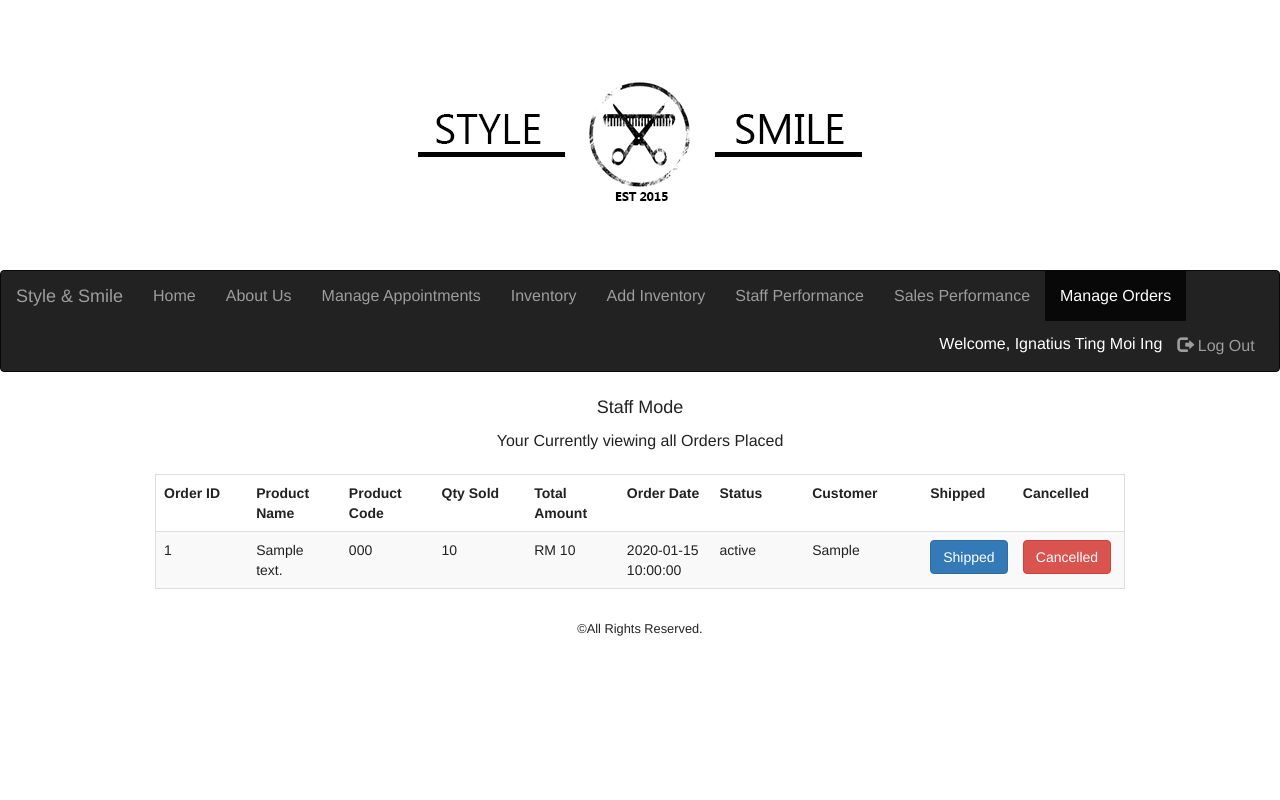
After one commit to gohnigel/DevelopmentProject2, a PHP site: page /manageorders.php in a window 1280 px wide. The commit adds this page. Run offline with PHP 8.4, Linux system fonts and the light colour scheme; a user stored in the database is signed in; tables that the repository leaves empty hold one stand-in row (values such as "Sample post"); some libraries are stand-ins or nearby versions.

Commit message:
Order Implement (Staff View)

```diff
--- /dev/null
+++ b/manageorders.php
@@ -0,0 +1,100 @@
+<?php
+if(session_id() == '' || !isset($_SESSION)){session_start();}
+
+include ('config.php');
+
+if(!isset($_SESSION["email"])) {
+  header("location:login.php");
+}
+
+if($_SESSION["role"]!="admin") {
+  header("location:index.php");
+}
+?>
+<!DOCTYPE html>
+
+<html lang="en">
+
+<head>
+    <title>Salon</title>
+    <link href="css/bootstrap.min.css" rel="stylesheet" />
+    <link rel="stylesheet" type="text/css" href="css/gui.css" />
+    <link rel="stylesheet" type="text/css" href="css/foundation.css" />
+
+</head>
+<header>
+    <div class=banner-div>
+        <img class="banner" src="images/banner.JPG" alt="banner">
+    </div>
+</header>
+
+<?php
+  $currentPage = "Orders";
+  include ('nav.php');
+?>
+
+<body>
+    <div class="container-fluid">
+        <div class="row content">
+            <div class="col-xs-12">
+                <!--Dont Remove This line(Displays the users name)-->
+                <h5> Staff Mode</h5>
+                <p>Your Currently viewing all Orders Placed</p>
+            </div>
+        </div>
+        <div class="row">
+            <div class="col-xs-12">
+                <table id="myTable" class="table table-active table-hover">
+                    <tr class="header">
+                        <th style="width:11%;">Order ID</th>
+                        <th style="width:11%;">Product Name</th>
+                        <th style="width:11%;">Product Code</th>
+                        <th style="width:11%;">Qty Sold</th>
+                        <th style="width:11%;">Total Amount</th>
+                        <th style="width:11%;">Order Date</th>
+                        <th style="width:11%;">Status</th>
+                        <th style="width:14%;">Customer</th>
+                        <th style="width:11%;">Shipped</th>
+                        <th style="width:13%;">Cancelled</th>
+                    </tr>
+                    <?php
+          $user = $_SESSION["email"];
+          $result = $mysqli->query("SELECT * from Orders");
+          if($result) {
+            while($obj = $result->fetch_object()) {
+			  echo '<tr>';
+              echo '<td>'.$obj->order_id.'</td>';
+              echo '<td>'.$obj->order_desc.'</td>';
+              echo '<td>'.$obj->item_code.'</td>';
+			  echo '<td>'.$obj->total.'</td>';
+			  echo '<td>RM '.$obj->qty.'</td>';
+              echo '<td>'.$obj->date.'</td>';
+              echo '<td>'.$obj->status.'</td>';
+              echo '<td>'.$obj->customer.'</td>';
+                 echo '<td><a href="orderstatus.php?order_id=' .$obj->order_id. '&action=shipped"><button class="btn btn-primary">Shipped</button></a>';
+                echo '<td><a  href="orderstatus.php?order_id=' .$obj->order_id. '&action=cancel"><button class="btn btn-danger">Cancelled </button></a>';
+			  echo'</tr>';
+
+            }
+          }
+        ?>
+                </table>
+
+            </div>
+        </div>
+    </div>
+
+    <!-- jQuery – required for Bootstrap's JavaScript plugins) -->
+    <script src="js/jquery.min.js"></script>
+    <!-- All Bootstrap plug-ins file -->
+    <script src="js/bootstrap.min.js"></script>
+    <!-- Basic AngularJS -->
+    <script src="js/angular.min.js"></script>
+    <script src="js/slideshow.js"></script>
+
+</body>
+<?php
+		include ('footer.php');
+	?>
+
+</html>
--- a/nav.php
+++ b/nav.php
@@ -29,6 +29,8 @@ if(isset($_SESSION['email'])){
             <li class='<?php if($currentPage == 'Add stock') echo 'active' ?>'><a href='addstock.php'>Add Inventory</a></li>
             <li class='<?php if($currentPage == 'Staff performance') echo 'active' ?>'><a href='staffperformance.php'>Staff Performance</a></li>
             <li class='<?php if($currentPage == 'Sales performance') echo 'active' ?>'><a href='salesperformance.php'>Sales Performance</a></li>
+            <li class='<?php if($currentPage == 'Orders') echo 'active' ?>'><a href='manageorders.php'>Manage Orders</a></li>
+
             <?php
     }
 }
@@ -53,7 +55,7 @@ if(isset($_SESSION['email'])){
     {
 
 ?>
-            <li><a href='cart.php'><span class='glyphicon glyphicon-shopping-cart'  ></span>Shopping Cart</a></li>
+            <li><a href='cart.php'><span class='glyphicon glyphicon-shopping-cart'></span>Shopping Cart</a></li>
             <?php
     }
     else
--- a/orders-update.php
+++ b/orders-update.php
@@ -33,6 +33,6 @@ if(isset($_SESSION['cart'])) {
 }
 
 unset($_SESSION['cart']);
-header("location:success.php");
+header("location:orders.php");
 
 ?>
```
Also changed, not shown: orderstatus.php (added, +35 -0 lines).
